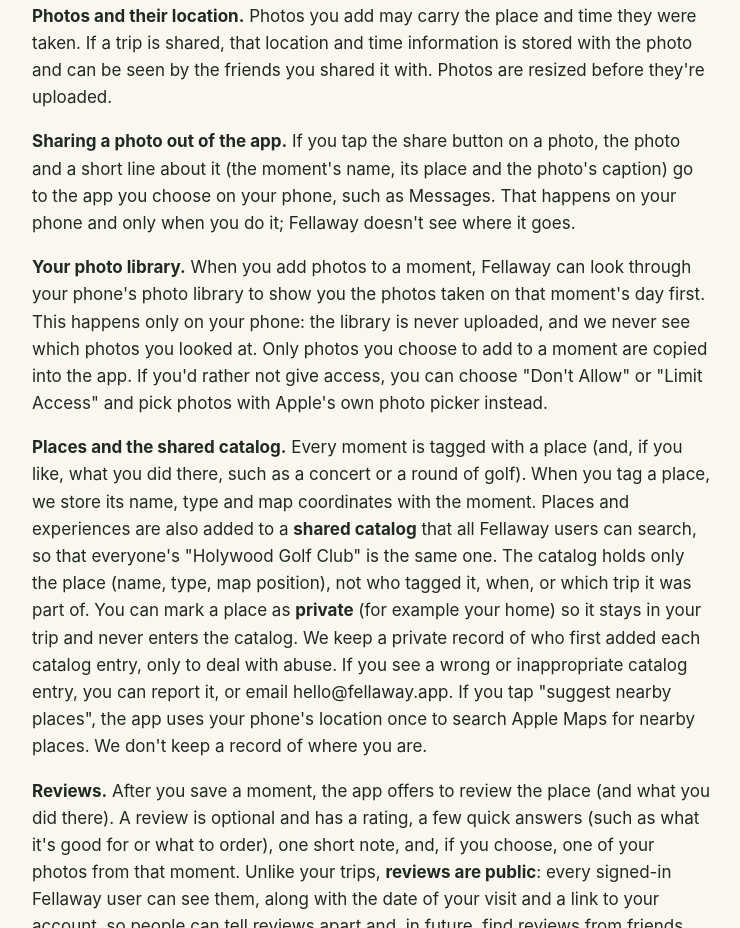
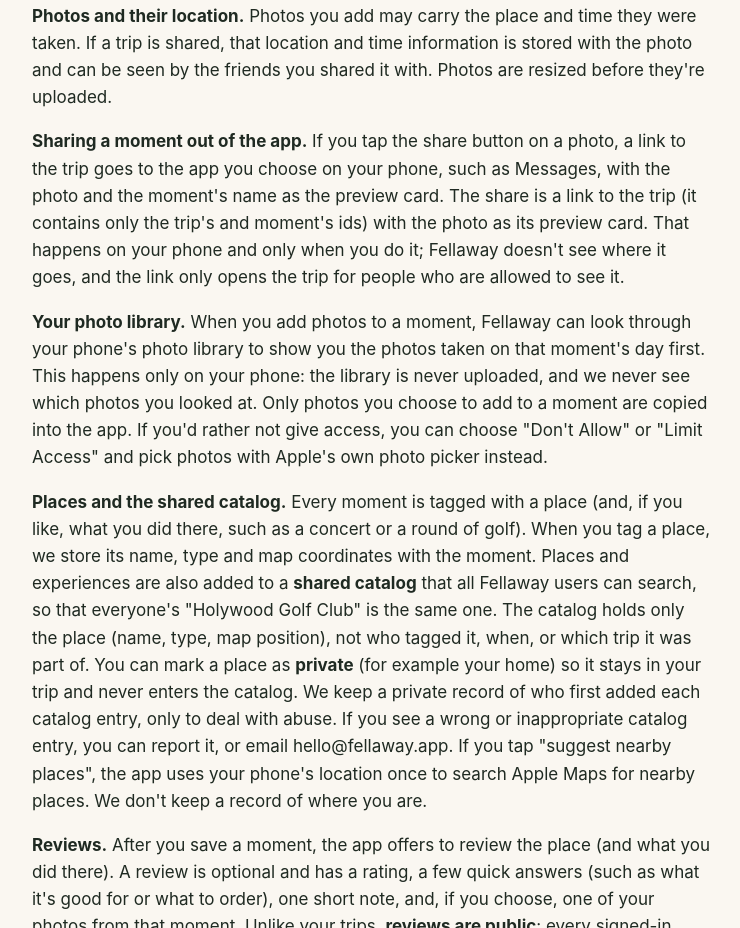
Before and after one commit to fellawayapp/fellaway-site, a plain HTML site: page privacy.html in a window 1280 px wide. Shown: the part 1092-2020 px from the top of the page, without its empty margins (268-1008 px from the left). Drawn offline with Linux system fonts and the light colour scheme.

Commit message:
Update privacy.html

```diff
--- a/privacy.html
+++ b/privacy.html
@@ -30,7 +30,7 @@ footer { color: var(--muted); font-size:.9rem; margin-top: 3rem; }
 <p><strong>Account details.</strong> Your email address and a password (we never see your password; it's stored in a scrambled form by our sign-in provider), the name and handle you choose, and an invite code we generate for you. If we add Sign in with Apple, we receive the identifier Apple provides, and your name and email if you choose to share them.</p>
 <p><strong>Your trips.</strong> Trip names and dates, moments (titles, descriptions, places, side quests), flights you add (airline and flight number, and airports if you enter them), places you stayed (a name, and its map position if you pick it from a search), the background you choose for a trip's path, friends you tag as having been on a trip, your rating of a finished trip (and an optional one-line tip), the order you rank your trips in (kept on your phone), photos and captions. <strong>Until you share a trip, all of this stays on your phone.</strong> When you share a trip, a copy is uploaded to our servers so your friends can view it.</p>
 <p><strong>Photos and their location.</strong> Photos you add may carry the place and time they were taken. If a trip is shared, that location and time information is stored with the photo and can be seen by the friends you shared it with. Photos are resized before they're uploaded.</p>
-<p><strong>Sharing a photo out of the app.</strong> If you tap the share button on a photo, the photo and a short line about it (the moment's name, its place and the photo's caption) go to the app you choose on your phone, such as Messages. That happens on your phone and only when you do it; Fellaway doesn't see where it goes.</p>
+<p><strong>Sharing a moment out of the app.</strong> If you tap the share button on a photo, a link to the trip goes to the app you choose on your phone, such as Messages, with the photo and the moment's name as the preview card. The share is a link to the trip (it contains only the trip's and moment's ids) with the photo as its preview card. That happens on your phone and only when you do it; Fellaway doesn't see where it goes, and the link only opens the trip for people who are allowed to see it.</p>
 <p><strong>Your photo library.</strong> When you add photos to a moment, Fellaway can look through your phone's photo library to show you the photos taken on that moment's day first. This happens only on your phone: the library is never uploaded, and we never see which photos you looked at. Only photos you choose to add to a moment are copied into the app. If you'd rather not give access, you can choose "Don't Allow" or "Limit Access" and pick photos with Apple's own photo picker instead.</p>
 <p><strong>Places and the shared catalog.</strong> Every moment is tagged with a place (and, if you like, what you did there, such as a concert or a round of golf). When you tag a place, we store its name, type and map coordinates with the moment. Places and experiences are also added to a <strong>shared catalog</strong> that all Fellaway users can search, so that everyone's "Holywood Golf Club" is the same one. The catalog holds only the place (name, type, map position), not who tagged it, when, or which trip it was part of. You can mark a place as <strong>private</strong> (for example your home) so it stays in your trip and never enters the catalog. We keep a private record of who first added each catalog entry, only to deal with abuse. If you see a wrong or inappropriate catalog entry, you can report it, or email hello@fellaway.app. If you tap "suggest nearby places", the app uses your phone's location once to search Apple Maps for nearby places. We don't keep a record of where you are.</p>
 <p><strong>Reviews.</strong> After you save a moment, the app offers to review the place (and what you did there). A review is optional and has a rating, a few quick answers (such as what it's good for or what to order), one short note, and, if you choose, one of your photos from that moment. Unlike your trips, <strong>reviews are public</strong>: every signed-in Fellaway user can see them, along with the date of your visit and a link to your account, so people can tell reviews apart and, in future, find reviews from friends. We don't publish the rest of your trip. A review is published once its place is in the shared catalog. You can edit or delete a review at any time (open the moment and tap the review), and deleting the moment or the trip takes down its reviews and their photos. Deleting your account deletes all your reviews and review photos.</p>
```
